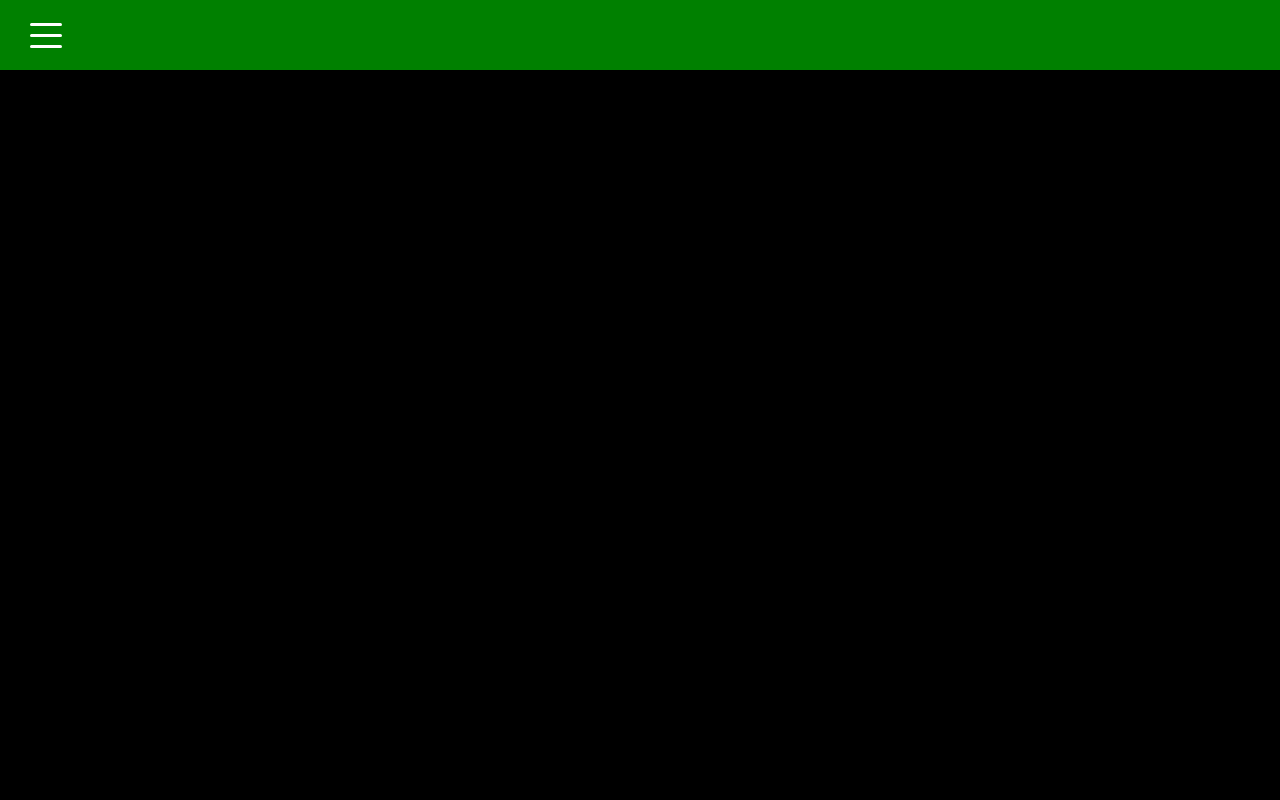
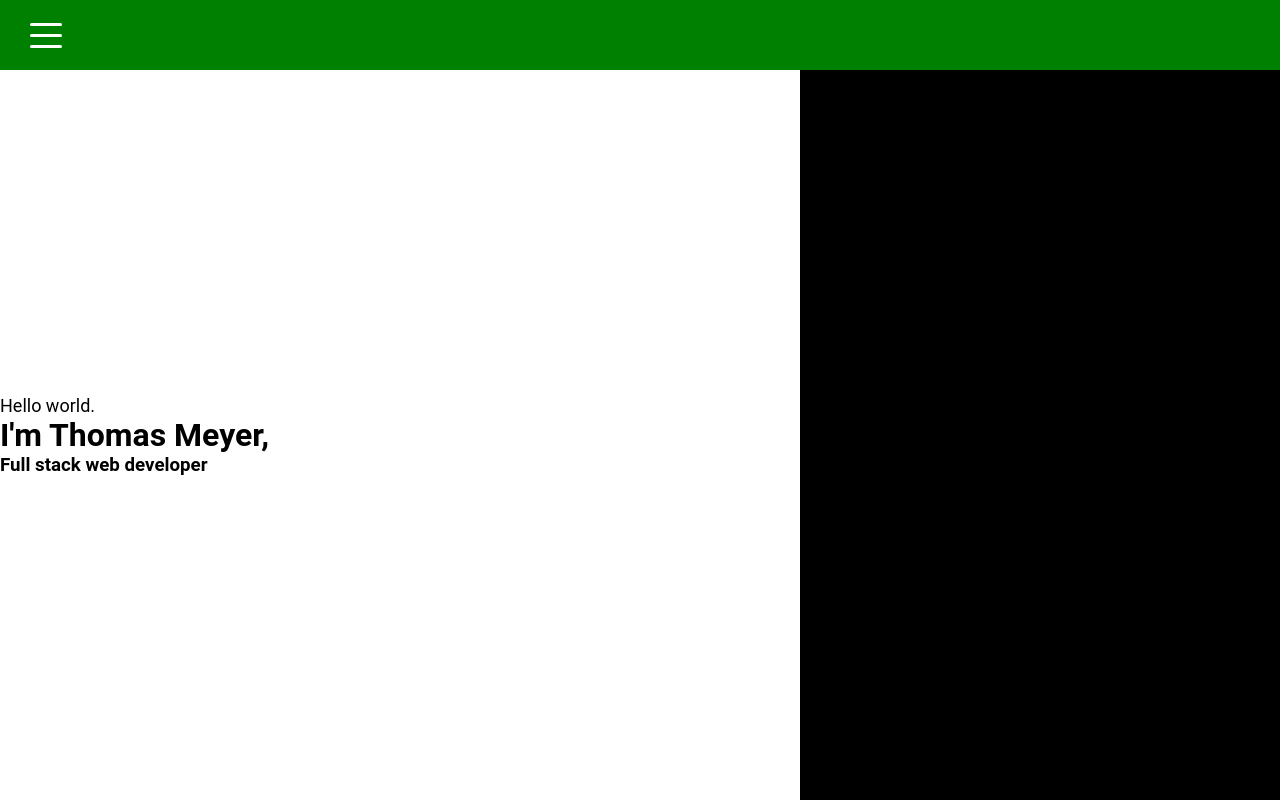
Before and after one commit to tmeyer01/portfolio, a React (Create React App) app: page / in a window 1280 px wide. Built offline with nearby package versions, Linux system fonts and the light colour scheme.

Commit message:
add style to welcome compontent

```diff
--- a/src/components/welcome/Welcome.jsx
+++ b/src/components/welcome/Welcome.jsx
@@ -1,4 +1,4 @@
-
+import "./welcome.scss"
 
 export default function Welcome() {
   return (
--- a/src/components/welcome/welcome.scss
+++ b/src/components/welcome/welcome.scss
@@ -0,0 +1,19 @@
+.welcome{
+  background-color: white;
+  display: flex;
+  justify-content: center;
+  width: 100%;
+
+  .name--title--wrapper{
+    width: 100%;
+    height: 100%;
+    display: flex;
+    flex-direction: column;
+    justify-content: center;
+
+
+    p{
+      font-size: large;
+    }
+  }
+}
```
